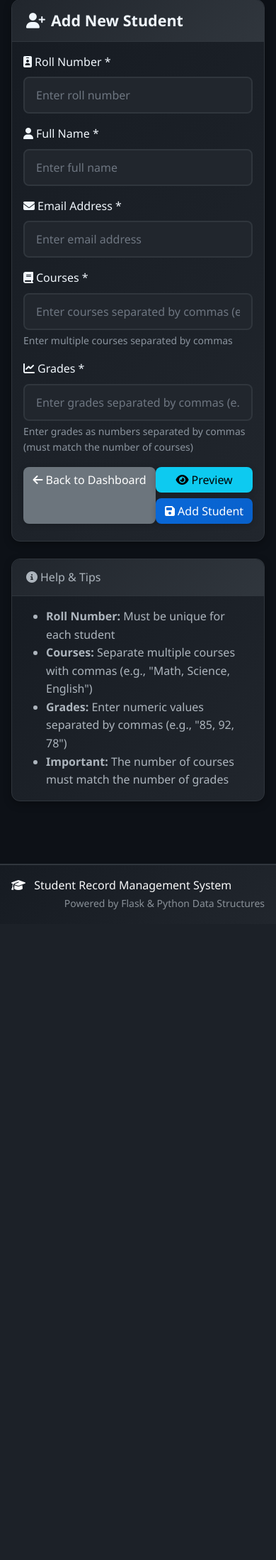
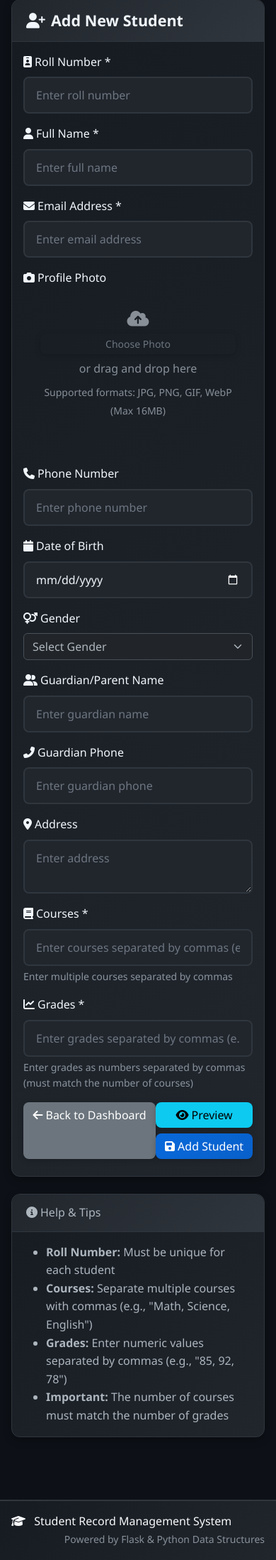
Before and after one commit to Hemanth509h/Student-Records, a Flask app: page /add_student in a window 390 px wide. Shown: the part 123-2321 px from the top of the page at 71% size. Before the commit the page ends 1405 px from the top, so only its background shows below. Run offline with Flask 3, Linux system fonts and the light colour scheme; a user stored in the database is signed in; some libraries are stand-ins or nearby versions.

Commit message:
Add student profile photo upload and additional contact information
Implement file upload functionality for student profile photos with image validation and resizing. Enhance the Student model to include profile photo, phone number, address, date of birth, gender, and guardian details. Add corresponding fields to the student addition form and update the student data serialization. Update requirements to include Pillow for image processing.

Replit-Commit-Author: Agent
Replit-Commit-Session-Id: fcc7d3a5-f71b-421e-ba3e-ee3d804e1dc8
Replit-Commit-Checkpoint-Type: intermediate_checkpoint
Replit-Commit-Screenshot-Url: https://storage.googleapis.com/screenshot-production-us-central1/f2730c90-182d-47f3-b020-c31602d562e3/fcc7d3a5-f71b-421e-ba3e-ee3d804e1dc8/A6UDaoL

```diff
--- a/core/app.py
+++ b/core/app.py
@@ -1,13 +1,18 @@
 import os
 import secrets
+import uuid
+from datetime import datetime
 from flask import Flask, render_template, request, redirect, url_for, flash, Response, session
 from flask_sqlalchemy import SQLAlchemy
 from flask_login import LoginManager, UserMixin, login_user, logout_user, login_required, current_user
 from werkzeug.security import generate_password_hash, check_password_hash
+from werkzeug.utils import secure_filename
 from email_validator import validate_email, EmailNotValidError
 from core.models import db, Student, User
 from sqlalchemy import text, or_
 import json
+from PIL import Image
+import imghdr
 
 # Create Flask app
 app = Flask(__name__, template_folder='../templates', static_folder='../static')
@@ -31,6 +36,16 @@ app.config['SQLALCHEMY_ENGINE_OPTIONS'] = {
 }
 
 app.config['SQLALCHEMY_TRACK_MODIFICATIONS'] = False
+
+# File upload configuration
+app.config['MAX_CONTENT_LENGTH'] = 16 * 1024 * 1024  # 16MB max file size
+app.config['UPLOAD_FOLDER'] = os.path.join(app.static_folder, 'uploads')
+app.config['PROFILE_UPLOAD_FOLDER'] = os.path.join(app.config['UPLOAD_FOLDER'], 'profiles')
+ALLOWED_EXTENSIONS = {'png', 'jpg', 'jpeg', 'gif', 'webp'}
+
+# Ensure upload directories exist
+os.makedirs(app.config['UPLOAD_FOLDER'], exist_ok=True)
+os.makedirs(app.config['PROFILE_UPLOAD_FOLDER'], exist_ok=True)
 
 # Initialize SQLAlchemy
 db.init_app(app)
@@ -62,6 +77,76 @@ class AdminUser(UserMixin):
         self.email = "admin@studentrecords.com"
 
 admin_user = AdminUser()
+
+# File upload utility functions
+def allowed_file(filename):
+    """Check if uploaded file has allowed extension"""
+    return '.' in filename and \
+           filename.rsplit('.', 1)[1].lower() in ALLOWED_EXTENSIONS
+
+def validate_image(stream):
+    """Validate that uploaded file is a valid image"""
+    header = stream.read(512)
+    stream.seek(0)
+    format = imghdr.what(None, header)
+    if not format:
+        return False
+    return format.lower() in ALLOWED_EXTENSIONS
+
+def resize_image(image_path, max_size=(400, 400)):
+    """Resize image to specified maximum size while maintaining aspect ratio"""
+    try:
+        with Image.open(image_path) as img:
+            # Convert to RGB if necessary
+            if img.mode in ('RGBA', 'LA', 'P'):
+                img = img.convert('RGB')
+
+            # Calculate new size maintaining aspect ratio
+            img.thumbnail(max_size, Image.Resampling.LANCZOS)
+
+            # Save the resized image
+            img.save(image_path, 'JPEG', quality=85, optimize=True)
+            return True
+    except Exception as e:
+        print(f"Error resizing image: {e}")
+        return False
+
+def save_profile_photo(file, student_roll_no):
+    """Save uploaded profile photo and return filename"""
+    if file and allowed_file(file.filename):
+        # Validate image
+        if not validate_image(file.stream):
+            return None
+
+        # Generate unique filename
+        file_extension = file.filename.rsplit('.', 1)[1].lower()
+        filename = f"{student_roll_no}_{uuid.uuid4().hex[:8]}.{file_extension}"
+
+        # Save file
+        file_path = os.path.join(app.config['PROFILE_UPLOAD_FOLDER'], filename)
+        file.save(file_path)
+
+        # Resize image
+        if resize_image(file_path):
+            return filename
+        else:
+            # Remove file if resize failed
+            try:
+                os.remove(file_path)
+            except:
+                pass
+            return None
+    return None
+
+def delete_profile_photo(filename):
+    """Delete profile photo file"""
+    if filename:
+        try:
+            file_path = os.path.join(app.config['PROFILE_UPLOAD_FOLDER'], filename)
+            if os.path.exists(file_path):
+                os.remove(file_path)
+        except Exception as e:
+            print(f"Error deleting profile photo: {e}")
 
 @login_manager.user_loader
 def load_user(user_id):
@@ -141,13 +226,28 @@ def add_student():
         roll_no = request.form['roll_no'].strip()
         name = request.form['name'].strip()
         email = request.form['email'].strip()
+        phone = request.form.get('phone', '').strip()
+        address = request.form.get('address', '').strip()
+        date_of_birth_str = request.form.get('date_of_birth', '').strip()
+        gender = request.form.get('gender', '').strip()
+        guardian_name = request.form.get('guardian_name', '').strip()
+        guardian_phone = request.form.get('guardian_phone', '').strip()
         courses_str = request.form['courses'].strip()
         grades_str = request.form['grades'].strip()
 
-        # Validate inputs
+        # Validate required inputs
         if not all([roll_no, name, email, courses_str, grades_str]):
-            flash('All fields are required', 'error')
+            flash('Roll number, name, email, courses, and grades are required', 'error')
             return render_template('add_student.html')
+
+        # Parse date of birth
+        date_of_birth = None
+        if date_of_birth_str:
+            try:
+                date_of_birth = datetime.strptime(date_of_birth_str, '%Y-%m-%d').date()
+            except ValueError:
+                flash('Invalid date format for date of birth', 'error')
+                return render_template('add_student.html')
 
         # Parse courses and grades
         courses = [course.strip() for course in courses_str.split(',')]
@@ -173,8 +273,24 @@ def add_student():
             student.roll_no = roll_no
             student.name = name
             student.email = email
+            student.phone = phone
+            student.address = address
+            student.date_of_birth = date_of_birth
+            student.gender = gender
+            student.guardian_name = guardian_name
+            student.guardian_phone = guardian_phone
             student.courses = courses
             student.grades = grades
+
+            # Handle profile photo upload
+            profile_photo = request.files.get('profile_photo')
+            if profile_photo and profile_photo.filename != '':
+                filename = save_profile_photo(profile_photo, roll_no)
+                if filename:
+                    student.profile_photo = filename
+                else:
+                    flash('Invalid image file. Please upload a valid image (PNG, JPG, JPEG, GIF, WebP).', 'warning')
+
             db.session.add(student)
             db.session.commit()
             flash('Student added successfully!', 'success')
@@ -198,13 +314,28 @@ def edit_student(roll_no):
     if request.method == 'POST':
         name = request.form['name'].strip()
         email = request.form['email'].strip()
+        phone = request.form.get('phone', '').strip()
+        address = request.form.get('address', '').strip()
+        date_of_birth_str = request.form.get('date_of_birth', '').strip()
+        gender = request.form.get('gender', '').strip()
+        guardian_name = request.form.get('guardian_name', '').strip()
+        guardian_phone = request.form.get('guardian_phone', '').strip()
         courses_str = request.form['courses'].strip()
         grades_str = request.form['grades'].strip()
 
-        # Validate inputs
+        # Validate required inputs
         if not all([name, email, courses_str, grades_str]):
-            flash('All fields are required', 'error')
+            flash('Name, email, courses, and grades are required', 'error')
             return render_template('edit_student.html', student=student.to_dict())
+
+        # Parse date of birth
+        date_of_birth = None
+        if date_of_birth_str:
+            try:
+                date_of_birth = datetime.strptime(date_of_birth_str, '%Y-%m-%d').date()
+            except ValueError:
+                flash('Invalid date format for date of birth', 'error')
+                return render_template('edit_student.html', student=student.to_dict())
 
         # Parse courses and grades
         courses = [course.strip() for course in courses_str.split(',')]
@@ -220,10 +351,31 @@ def edit_student(roll_no):
 
         # Update student
         try:
+            old_photo = student.profile_photo  # Keep track of old photo for deletion
+
             student.name = name
             student.email = email
+            student.phone = phone
+            student.address = address
+            student.date_of_birth = date_of_birth
+            student.gender = gender
+            student.guardian_name = guardian_name
+            student.guardian_phone = guardian_phone
             student.courses = courses
             student.grades = grades
+
+            # Handle profile photo upload
+            profile_photo = request.files.get('profile_photo')
+            if profile_photo and profile_photo.filename != '':
+                filename = save_profile_photo(profile_photo, student.roll_no)
+                if filename:
+                    # Delete old photo if it exists
+                    if old_photo:
+                        delete_profile_photo(old_photo)
+                    student.profile_photo = filename
+                else:
+                    flash('Invalid image file. Please upload a valid image (PNG, JPG, JPEG, GIF, WebP).', 'warning')
+
             db.session.commit()
             flash('Student updated successfully!', 'success')
             return redirect(url_for('index'))
--- a/requirements.txt
+++ b/requirements.txt
@@ -48,3 +48,4 @@ gunicorn
 psycopg2-binary
 flask-login
 flask-wtf
+Pillow
--- a/static/js/main.js
+++ b/static/js/main.js
@@ -1107,6 +1107,141 @@ function initializeInteractiveElements() {
 }
 
 /**
+ * Initialize general features for the application
+ */
+function initializeGeneralFeatures() {
+    // Initialize smooth scrolling for anchor links
+    const anchorLinks = document.querySelectorAll('a[href^="#"]');
+    anchorLinks.forEach(link => {
+        link.addEventListener('click', function(e) {
+            e.preventDefault();
+            const targetId = this.getAttribute('href');
+            const targetElement = document.querySelector(targetId);
+
+            if (targetElement) {
+                targetElement.scrollIntoView({
+                    behavior: 'smooth',
+                    block: 'start'
+                });
+            }
+        });
+    });
+
+    // Add loading states to form submissions
+    const forms = document.querySelectorAll('form');
+    forms.forEach(form => {
+        form.addEventListener('submit', function() {
+            const submitButton = this.querySelector('button[type="submit"]');
+            if (submitButton) {
+                utils.showLoading(submitButton);
+                submitButton.innerHTML = '<i class="fas fa-spinner fa-spin me-1"></i>Processing...';
+            }
+        });
+    });
+
+    // Add confirmation dialogs for delete actions
+    const deleteLinks = document.querySelectorAll('a[href*="delete"]');
+    deleteLinks.forEach(link => {
+        link.addEventListener('click', function(e) {
+            if (!confirm('Are you sure you want to delete this item? This action cannot be undone.')) {
+                e.preventDefault();
+            }
+        });
+    });
+
+    // Initialize file upload features
+    initializeFileUpload();
+}
+
+/**
+ * Initialize file upload functionality
+ */
+function initializeFileUpload() {
+    const fileInputs = document.querySelectorAll('input[type="file"]');
+
+    fileInputs.forEach(input => {
+        // Add drag and drop functionality
+        const container = input.closest('.file-upload-container') || input.parentElement;
+
+        if (container) {
+            container.addEventListener('dragover', function(e) {
+                e.preventDefault();
+                container.classList.add('drag-over');
+            });
+
+            container.addEventListener('dragleave', function(e) {
+                e.preventDefault();
+                container.classList.remove('drag-over');
+            });
+
+            container.addEventListener('drop', function(e) {
+                e.preventDefault();
+                container.classList.remove('drag-over');
+
+                const files = e.dataTransfer.files;
+                if (files.length > 0) {
+                    input.files = files;
+                    handleFileSelect(input, files[0]);
+                }
+            });
+        }
+
+        // Handle file selection
+        input.addEventListener('change', function(e) {
+            if (this.files.length > 0) {
+                handleFileSelect(this, this.files[0]);
+            }
+        });
+    });
+}
+
+/**
+ * Handle file selection and preview
+ */
+function handleFileSelect(input, file) {
+    // Validate file type
+    const allowedTypes = ['image/jpeg', 'image/jpg', 'image/png', 'image/gif', 'image/webp'];
+    if (!allowedTypes.includes(file.type)) {
+        utils.showToast('Please select a valid image file (JPG, PNG, GIF, WebP)', 'danger');
+        input.value = '';
+        return;
+    }
+
+    // Validate file size (16MB max)
+    const maxSize = 16 * 1024 * 1024;
+    if (file.size > maxSize) {
+        utils.showToast('File size must be less than 16MB', 'danger');
+        input.value = '';
+        return;
+    }
+
+    // Show file preview
+    const previewContainer = input.parentElement.querySelector('.file-preview');
+    if (previewContainer) {
+        const reader = new FileReader();
+        reader.onload = function(e) {
+            previewContainer.innerHTML = `
+                <div class="image-preview">
+                    <img src="${e.target.result}" alt="Preview" style="max-width: 200px; max-height: 200px; object-fit: cover; border-radius: 8px;">
+                    <div class="preview-info mt-2">
+                        <small class="text-muted">
+                            ${file.name} (${(file.size / 1024).toFixed(1)} KB)
+                        </small>
+                    </div>
+                </div>
+            `;
+        };
+        reader.readAsDataURL(file);
+    }
+
+    // Update file input label
+    const label = input.parentElement.querySelector('label');
+    if (label) {
+        label.textContent = file.name;
+    }
+}
+
+/**
  * Show welcome message for new users
  */
 function showWelcomeMessage() {
--- a/templates/add_student.html
+++ b/templates/add_student.html
@@ -12,7 +12,7 @@
                 </h4>
             </div>
             <div class="card-body">
-                <form method="POST" class="needs-validation" novalidate>
+                <form method="POST" enctype="multipart/form-data" class="needs-validation" novalidate>
                     <div class="row">
                         <div class="col-md-6 mb-3">
                             <label for="roll_no" class="form-label">
@@ -45,6 +45,84 @@
                                placeholder="Enter email address" required>
                         <div class="invalid-feedback">
                             Please provide a valid email address.
+                        </div>
+                    </div>
+
+                    <!-- Profile Photo Upload -->
+                    <div class="mb-4">
+                        <label for="profile_photo" class="form-label">
+                            <i class="fas fa-camera me-1"></i>Profile Photo
+                        </label>
+                        <div class="file-upload-container border-2 border-dashed border-secondary rounded p-4 text-center">
+                            <input type="file" class="form-control d-none" id="profile_photo" name="profile_photo" accept="image/*">
+                            <i class="fas fa-cloud-upload-alt fs-2 text-muted mb-2"></i>
+                            <p class="text-muted mb-2">
+                                <label for="profile_photo" class="btn btn-outline-secondary btn-sm">Choose Photo</label>
+                                or drag and drop here
+                            </p>
+                            <small class="text-muted">
+                                Supported formats: JPG, PNG, GIF, WebP (Max 16MB)
+                            </small>
+                            <div class="file-preview mt-3"></div>
+                        </div>
+                    </div>
+
+                    <!-- Additional Information -->
+                    <div class="row">
+                        <div class="col-md-6 mb-3">
+                            <label for="phone" class="form-label">
+                                <i class="fas fa-phone me-1"></i>Phone Number
+                            </label>
+                            <input type="tel" class="form-control" id="phone" name="phone"
+                                   placeholder="Enter phone number">
+                        </div>
+
+                        <div class="col-md-6 mb-3">
+                            <label for="date_of_birth" class="form-label">
+                                <i class="fas fa-calendar me-1"></i>Date of Birth
+                            </label>
+                            <input type="date" class="form-control" id="date_of_birth" name="date_of_birth">
+                        </div>
+                    </div>
+
+                    <div class="row">
+                        <div class="col-md-6 mb-3">
+                            <label for="gender" class="form-label">
+                                <i class="fas fa-venus-mars me-1"></i>Gender
+                            </label>
+                            <select class="form-select" id="gender" name="gender">
+                                <option value="">Select Gender</option>
+                                <option value="Male">Male</option>
+                                <option value="Female">Female</option>
+                                <option value="Other">Other</option>
+                                <option value="Prefer not to say">Prefer not to say</option>
+                            </select>
+                        </div>
+
+                        <div class="col-md-6 mb-3">
+                            <label for="guardian_name" class="form-label">
+                                <i class="fas fa-user-friends me-1"></i>Guardian/Parent Name
+                            </label>
+                            <input type="text" class="form-control" id="guardian_name" name="guardian_name"
+                                   placeholder="Enter guardian name">
+                        </div>
+                    </div>
+
+                    <div class="row">
+                        <div class="col-md-6 mb-3">
+                            <label for="guardian_phone" class="form-label">
+                                <i class="fas fa-phone-alt me-1"></i>Guardian Phone
+                            </label>
+                            <input type="tel" class="form-control" id="guardian_phone" name="guardian_phone"
+                                   placeholder="Enter guardian phone">
+                        </div>
+
+                        <div class="col-md-6 mb-3">
+                            <label for="address" class="form-label">
+                                <i class="fas fa-map-marker-alt me-1"></i>Address
+                            </label>
+                            <textarea class="form-control" id="address" name="address" rows="2"
+                                      placeholder="Enter address"></textarea>
                         </div>
                     </div>
 
```
Also changed, not shown: core/models.py (+25 -2 lines), attached_assets/stock_images/professional_default_0c69c86a.jpg (added), static/images/default-avatar.png (added), 1 other file.
